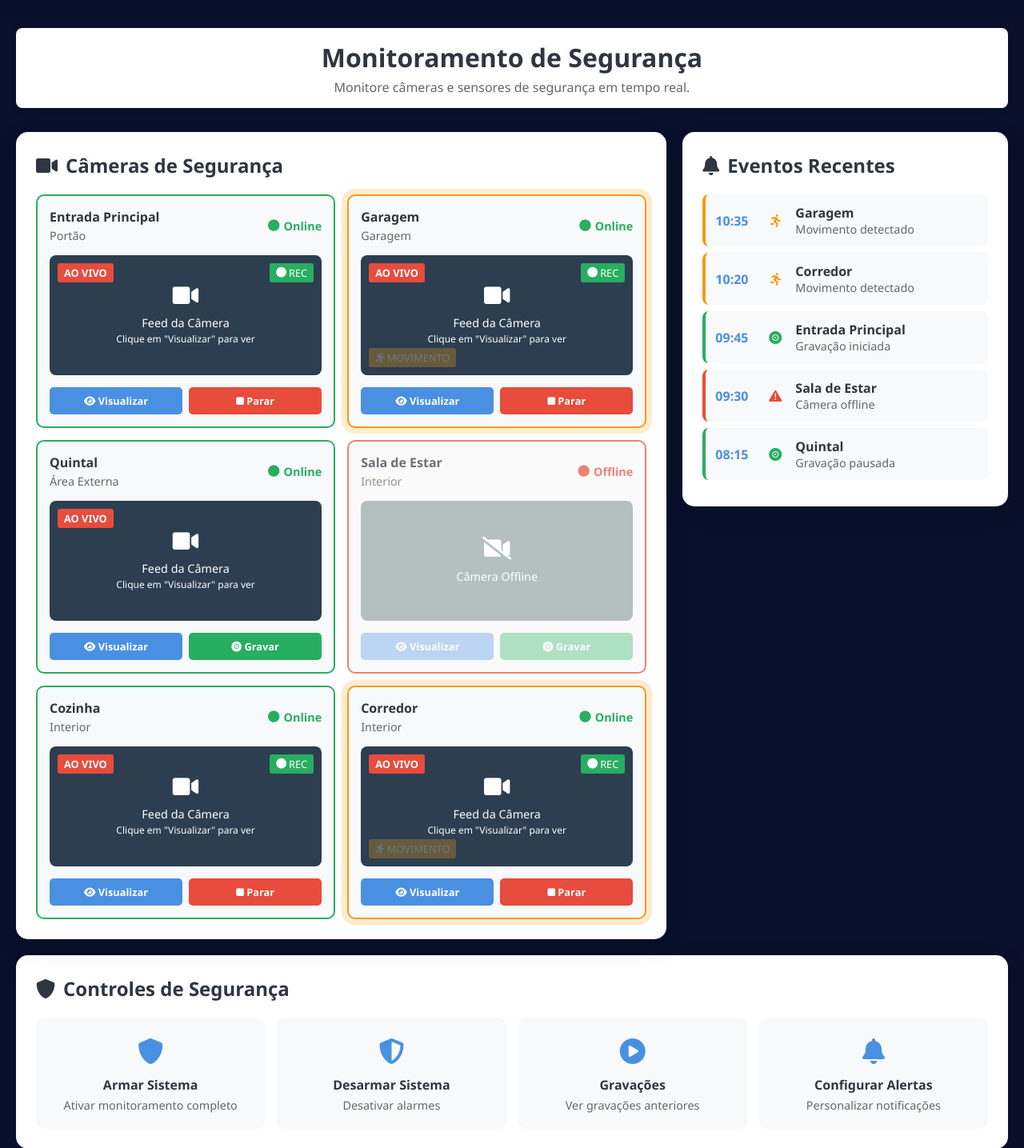
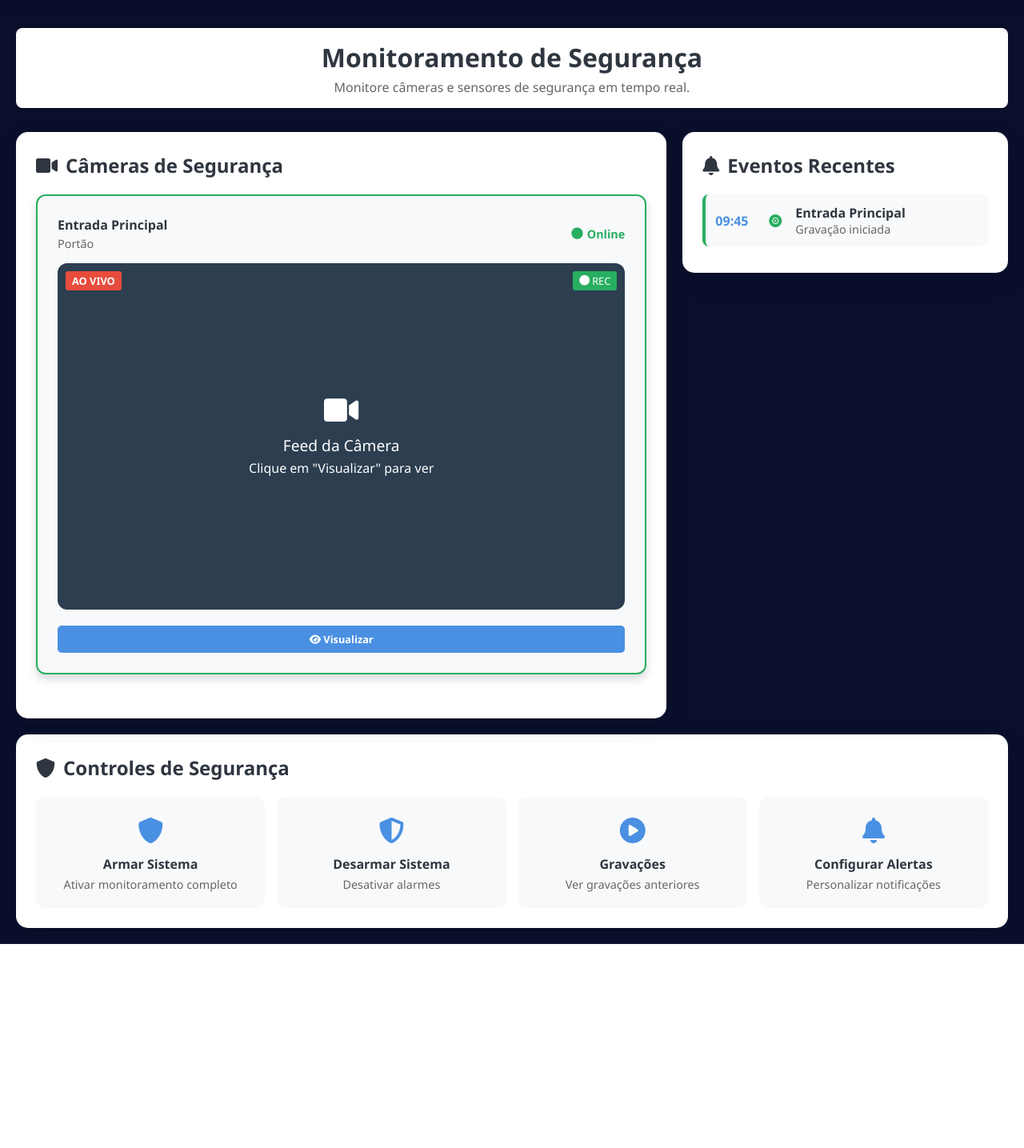
Before and after one commit to JvCasemiro/TCC, a PHP site: page /pages/monitorar_seguranca.php in a window 1280 px wide. Shown: the part 80-1515 px from the top of the page at 80% size. After the commit the page ends 1260 px from the top, so only its background shows below. Run offline with PHP 8.4, Linux system fonts and the light colour scheme; the visitor is signed in with stand-in values (Sample User, id 1); data that the repository does not hold is empty.

Commit message:
fix: Ajuste tela de monitorar_seguranca.php

```diff
--- a/pages/monitorar_seguranca.php
+++ b/pages/monitorar_seguranca.php
@@ -16,20 +16,11 @@ $created_at = new DateTime();
 $updated_at = new DateTime();
 
 $cameras = [
-    ['id' => 1, 'name' => 'Entrada Principal', 'location' => 'Portão', 'status' => 'online', 'recording' => true, 'motion' => false],
-    ['id' => 2, 'name' => 'Garagem', 'location' => 'Garagem', 'status' => 'online', 'recording' => true, 'motion' => true],
-    ['id' => 3, 'name' => 'Quintal', 'location' => 'Área Externa', 'status' => 'online', 'recording' => false, 'motion' => false],
-    ['id' => 4, 'name' => 'Sala de Estar', 'location' => 'Interior', 'status' => 'offline', 'recording' => false, 'motion' => false],
-    ['id' => 5, 'name' => 'Cozinha', 'location' => 'Interior', 'status' => 'online', 'recording' => true, 'motion' => false],
-    ['id' => 6, 'name' => 'Corredor', 'location' => 'Interior', 'status' => 'online', 'recording' => true, 'motion' => true],
+    ['id' => 1, 'name' => 'Entrada Principal', 'location' => 'Portão', 'status' => 'online', 'recording' => true, 'motion' => false]
 ];
 
 $events = [
-    ['time' => '10:35', 'camera' => 'Garagem', 'event' => 'Movimento detectado', 'type' => 'motion'],
-    ['time' => '10:20', 'camera' => 'Corredor', 'event' => 'Movimento detectado', 'type' => 'motion'],
-    ['time' => '09:45', 'camera' => 'Entrada Principal', 'event' => 'Gravação iniciada', 'type' => 'recording'],
-    ['time' => '09:30', 'camera' => 'Sala de Estar', 'event' => 'Câmera offline', 'type' => 'offline'],
-    ['time' => '08:15', 'camera' => 'Quintal', 'event' => 'Gravação pausada', 'type' => 'recording'],
+    ['time' => '09:45', 'camera' => 'Entrada Principal', 'event' => 'Gravação iniciada', 'type' => 'recording']
 ];
 ?>
 <!DOCTYPE html>
@@ -195,17 +186,24 @@ $events = [
 
         .cameras-grid {
             display: grid;
-            grid-template-columns: repeat(auto-fit, minmax(280px, 1fr));
-            gap: 15px;
+            grid-template-columns: 1fr; /* Single column layout */
+            gap: 20px;
+            max-width: 800px; /* Limit maximum width for better readability */
+            margin: 0 auto; /* Center the grid */
         }
 
         .camera-card {
             background: #f8f9fa;
-            border-radius: 10px;
-            padding: 15px;
-            border: 2px solid transparent;
+            border-radius: 12px;
+            padding: 25px;
+            box-shadow: 0 6px 12px rgba(0, 0, 0, 0.15);
+            border: 2px solid #e0e0e0;
             transition: all 0.3s ease;
             position: relative;
+            min-height: 600px;
+            display: flex;
+            flex-direction: column;
+            margin-bottom: 30px;
         }
 
         .camera-card.online {
@@ -263,15 +261,16 @@ $events = [
 
         .camera-feed {
             width: 100%;
-            height: 150px;
+            height: 400px; /* Increased height */
             background: #2c3e50;
-            border-radius: 8px;
+            border-radius: 12px;
             display: flex;
             align-items: center;
             justify-content: center;
-            margin-bottom: 15px;
+            margin-bottom: 20px;
             position: relative;
             overflow: hidden;
+            flex-grow: 1;
         }
 
         .camera-feed.offline {
@@ -280,8 +279,9 @@ $events = [
 
         .feed-placeholder {
             color: white;
-            font-size: 0.9em;
+            font-size: 1.2em;
             text-align: center;
+            padding: 20px;
         }
 
         .live-indicator {
@@ -636,12 +636,6 @@ $events = [
                                     <?php echo $camera['status'] == 'offline' ? 'disabled style="opacity:0.5;"' : ''; ?>>
                                 <i class="fas fa-eye"></i> Visualizar
                             </button>
-                            <button class="control-btn btn-record <?php echo $camera['recording'] ? 'recording' : ''; ?>"
-                                    onclick="toggleRecording(<?php echo $camera['id']; ?>)"
-                                    <?php echo $camera['status'] == 'offline' ? 'disabled style="opacity:0.5;"' : ''; ?>>
-                                <i class="fas fa-<?php echo $camera['recording'] ? 'stop' : 'record-vinyl'; ?>"></i>
-                                <?php echo $camera['recording'] ? 'Parar' : 'Gravar'; ?>
-                            </button>
                         </div>
                     </div>
                     <?php endforeach; ?>
```
